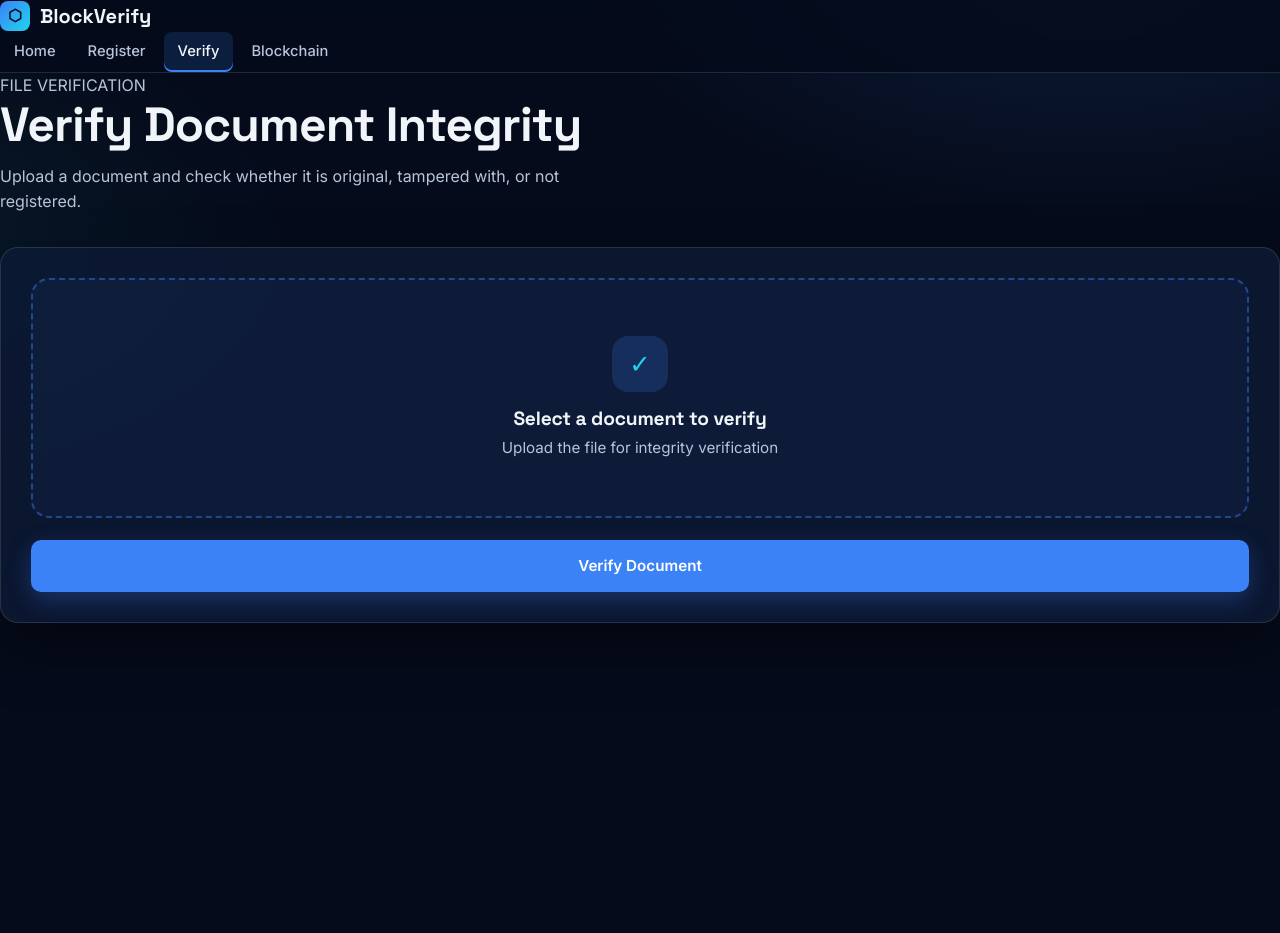
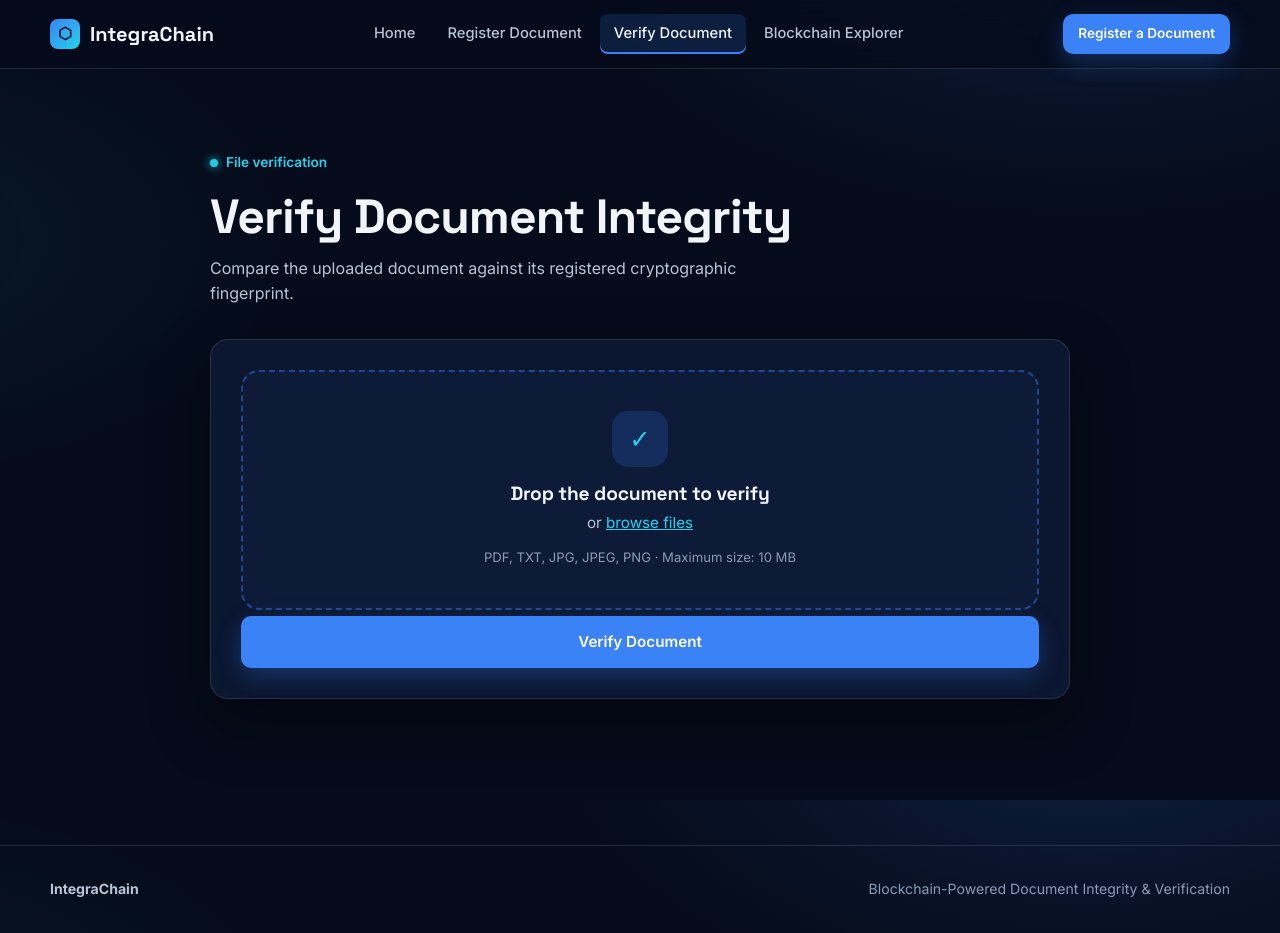
Before and after one commit to tanvikhanekar21/IntegraChain, a plain HTML site: page frontend/verify.html in a window 1280 px wide. Before the commit the page ends 800 px from the top, so only its background shows below. Drawn offline with Linux system fonts and the light colour scheme.

Commit message:
Update verify.html

```diff
--- a/frontend/verify.html
+++ b/frontend/verify.html
@@ -1,102 +1,60 @@
 <!DOCTYPE html>
 <html lang="en">
-
 <head>
-
     <meta charset="UTF-8">
     <meta name="viewport" content="width=device-width, initial-scale=1.0">
+    <title>Verify Document | IntegraChain</title>
+    <link rel="stylesheet" href="css/style.css">
+</head>
+<body>
+    <a class="skip-link" href="#main">Skip to content</a>
 
-    <title>Verify Document | BlockVerify</title>
+    <header class="navbar">
+        <div class="container nav-inner">
+            <a href="index.html" class="brand" aria-label="IntegraChain home"><span class="brand-icon" aria-hidden="true">⬡</span>IntegraChain</a>
+            <nav class="nav-links" aria-label="Main">
+                <a href="index.html">Home</a>
+                <a href="upload.html">Register Document</a>
+                <a class="active" href="verify.html" aria-current="page">Verify Document</a>
+                <a href="blockchain.html">Blockchain Explorer</a>
+            </nav>
+            <a href="upload.html" class="btn primary sm nav-cta">Register a Document</a>
+        </div>
+    </header>
 
-    <link rel="stylesheet" href="css/style.css">
-
-</head>
-
-<body>
-
-    <nav class="navbar">
-
-        <a href="index.html" class="brand">
-            <span class="brand-icon">⬡</span>
-            BlockVerify
-        </a>
-
-        <div class="nav-links">
-            <a href="index.html">Home</a>
-            <a href="upload.html">Register</a>
-            <a class="active" href="verify.html">Verify</a>
-            <a href="blockchain.html">Blockchain</a>
+    <main id="main" class="page">
+        <div class="page-header">
+            <p class="kicker">File verification</p>
+            <h1>Verify Document Integrity</h1>
+            <p>Compare the uploaded document against its registered cryptographic fingerprint.</p>
         </div>
 
-    </nav>
+        <div class="upload-panel">
+            <form id="verifyForm">
+                <label class="upload-area" for="verifyFile">
+                    <div class="upload-icon" aria-hidden="true">✓</div>
+                    <h3>Drop the document to verify</h3>
+                    <p>or <span class="browse">browse files</span></p>
+                    <span class="limits">PDF, TXT, JPG, JPEG, PNG · Maximum size: 10 MB</span>
+                    <input type="file" id="verifyFile" accept=".pdf,.txt,.jpg,.jpeg,.png" required>
+                </label>
 
+                <div id="verifySelectedFile" class="selected-file" aria-live="polite"></div>
 
-    <main class="page-wrapper">
-
-        <div class="page-header">
-
-            <p class="small-title">FILE VERIFICATION</p>
-
-            <h1>Verify Document Integrity</h1>
-
-            <p>
-                Upload a document and check whether it is
-                original, tampered with, or not registered.
-            </p>
-
+                <button type="submit" id="verifyBtn" class="btn primary full-btn">Verify Document</button>
+            </form>
         </div>
 
-
-        <div class="upload-panel">
-
-            <form id="verifyForm">
-
-                <label class="upload-area" for="verifyFile">
-
-                    <div class="upload-icon">✓</div>
-
-                    <h3>Select a document to verify</h3>
-
-                    <p>
-                        Upload the file for integrity verification
-                    </p>
-
-                    <input
-                        type="file"
-                        id="verifyFile"
-                        accept=".pdf,.txt,.jpg,.jpeg,.png"
-                        required
-                    >
-
-                </label>
-
-
-                <p id="verifySelectedFile"
-                   class="selected-file">
-                </p>
-
-
-                <button type="submit"
-                        class="btn primary full-btn">
-
-                    Verify Document
-
-                </button>
-
-            </form>
-
-        </div>
-
-
-        <div id="verifyResult"
-             class="result-container">
-        </div>
-
+        <div id="verifyResult" class="result-container" aria-live="polite"></div>
     </main>
 
+    <footer>
+        <div class="container footer-inner">
+            <p><strong>IntegraChain</strong></p>
+            <p class="footer-small">Blockchain-Powered Document Integrity &amp; Verification</p>
+        </div>
+    </footer>
 
     <script src="js/script.js"></script>
-
 </body>
-
 </html>
```
